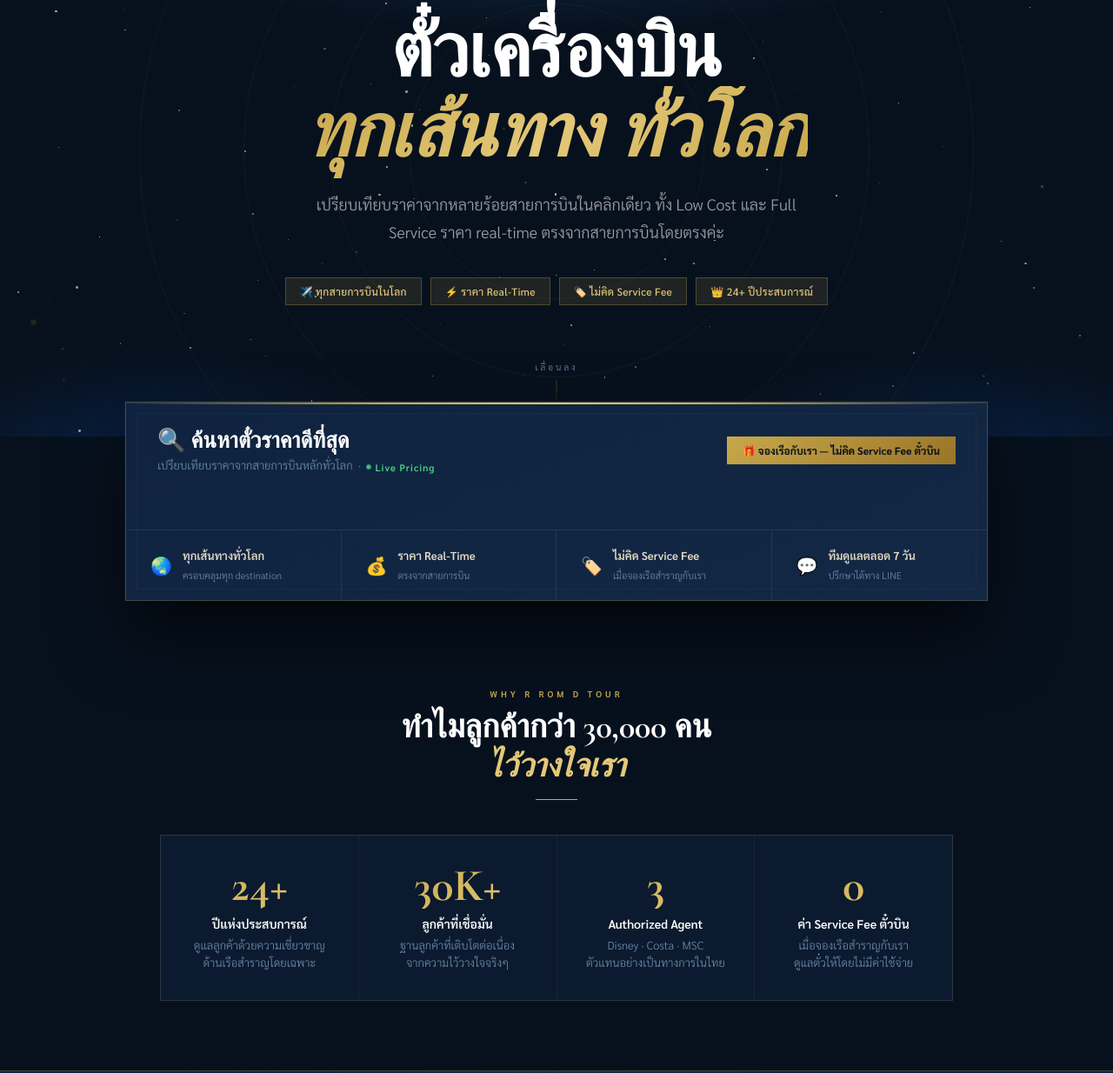
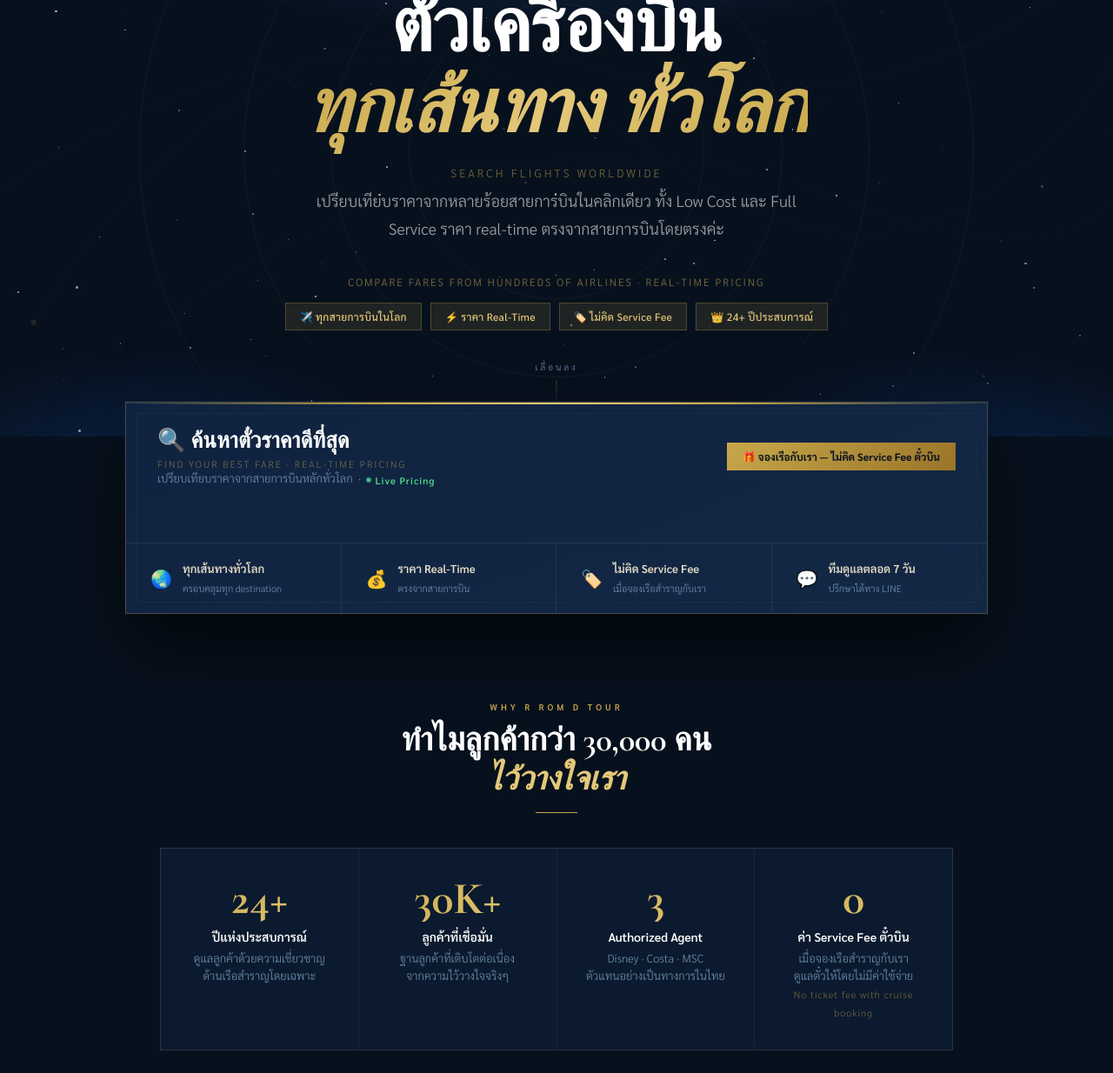
Before and after one commit to rromdrromd-sudo/rromdtour-flights, a plain HTML site: page index.html in a window 1280 px wide. Shown: the part 223-1457 px from the top of the page at 87% size. Drawn offline with nearby package versions, Linux system fonts and the light colour scheme.

Commit message:
Add files via upload

```diff
--- a/index.html
+++ b/index.html
@@ -503,12 +503,14 @@ footer{
     <div class="hero-tag">Real-Time Flight Search · ค้นหาตั๋วราคาดีที่สุด</div>
 
     <h1>ตั๋วเครื่องบิน<br><em>ทุกเส้นทาง ทั่วโลก</em></h1>
+    <p style="font-size:13px; color:rgba(201,168,76,0.55); letter-spacing:3px; text-transform:uppercase; margin:0 0 8px;">Search Flights Worldwide</p>
 
     <p class="hero-desc">
       เปรียบเทียบราคาจากหลายร้อยสายการบินในคลิกเดียว
       ทั้ง Low Cost และ Full Service ราคา real-time
       ตรงจากสายการบินโดยตรงค่ะ
     </p>
+    <p style="font-size:12px; color:rgba(201,168,76,0.6); letter-spacing:2px; text-transform:uppercase; margin:0 0 16px;">Compare fares from hundreds of airlines · Real-Time Pricing</p>
 
     <div class="badges">
       <span class="badge">✈️ ทุกสายการบินในโลก</span>
@@ -531,6 +533,7 @@ footer{
     <div class="widget-header">
       <div class="widget-header-left">
         <h2>🔍 ค้นหาตั๋วราคาดีที่สุด</h2>
+          <p style="font-size:11px; color:rgba(201,168,76,0.5); letter-spacing:2px; text-transform:uppercase; margin:0;">Find Your Best Fare · Real-Time Pricing</p>
         <p>เปรียบเทียบราคาจากสายการบินหลักทั่วโลก &nbsp;·&nbsp; <span class="live-dot">Live Pricing</span></p>
       </div>
       <div class="widget-promo-pill">
@@ -612,7 +615,7 @@ footer{
     <div class="trust-item">
       <div class="trust-num">0</div>
       <strong>ค่า Service Fee ตั๋วบิน</strong>
-      <p>เมื่อจองเรือสำราญกับเรา<br>ดูแลตั๋วให้โดยไม่มีค่าใช้จ่าย</p>
+      <p>เมื่อจองเรือสำราญกับเรา<br>ดูแลตั๋วให้โดยไม่มีค่าใช้จ่าย<br><span style="font-size:11px; color:rgba(201,168,76,0.5); letter-spacing:1px;">No ticket fee with cruise booking</span></p>
     </div>
   </div>
 </section>
@@ -621,6 +624,7 @@ footer{
 <section class="cta-section">
   <div class="crown">👑</div>
   <h2>จองเรือสำราญกับเรา<br><em>รับสิทธิ์ดูแลตั๋วฟรี</em></h2>
+  <p style="font-size:11px; color:rgba(201,168,76,0.5); letter-spacing:2px; text-transform:uppercase; margin:-8px 0 12px;">Book a Cruise · Get Free Flight Assistance</p>
   <p>
     ทีมงานพร้อมช่วยหาตั๋วเครื่องบินในราคาดีที่สุด
     พร้อมแพ็กเกจเรือสำราญครบวงจร โดยไม่คิดค่า service fee ใดๆ ทั้งสิ้นค่ะ
```
